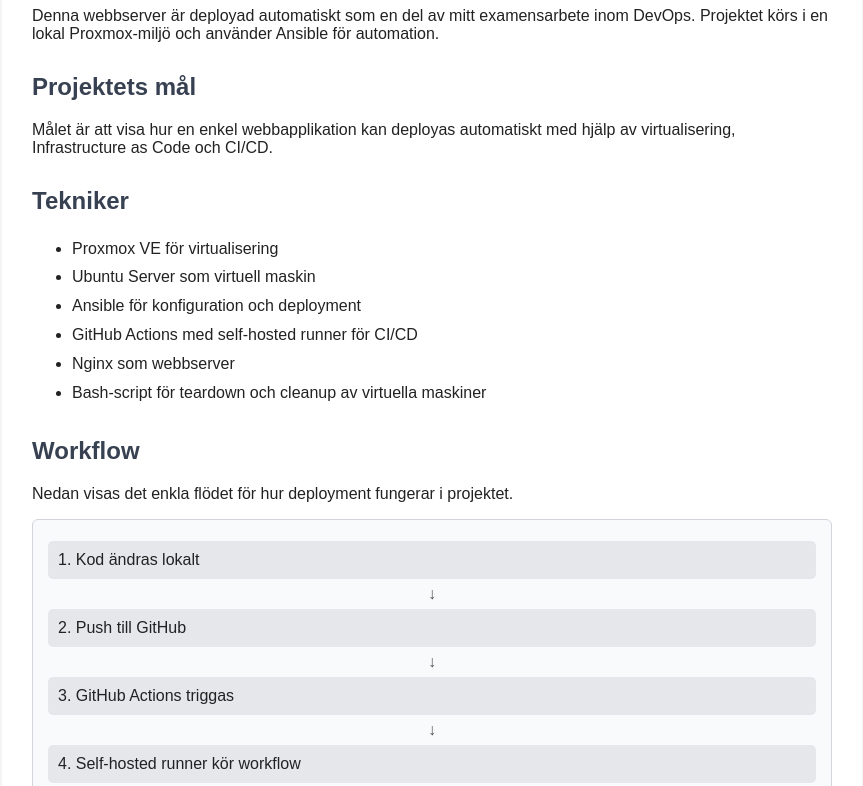
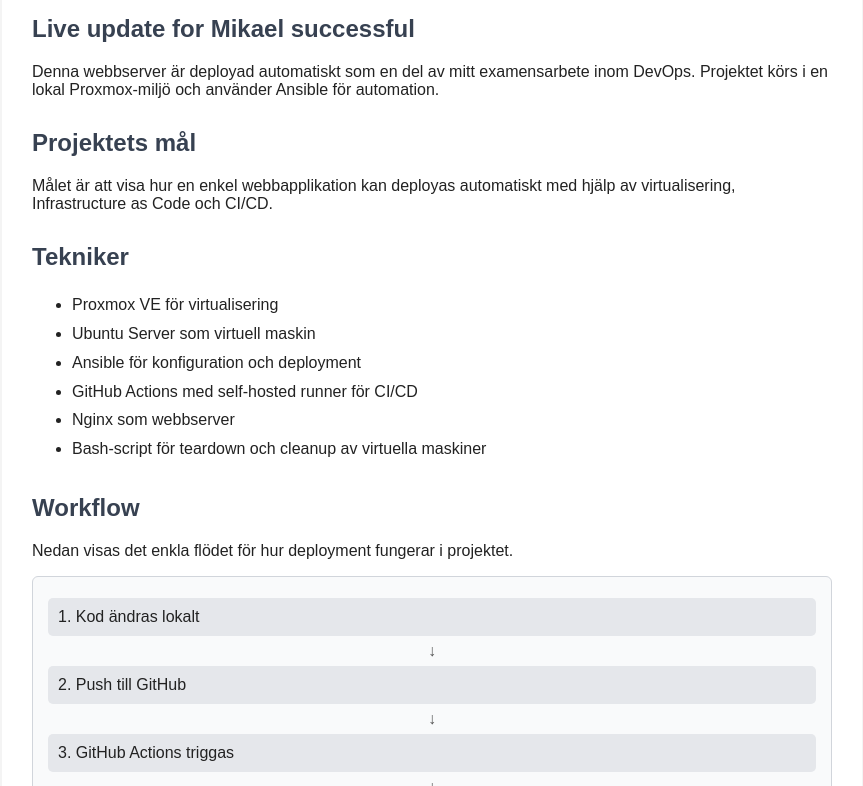
Before and after one commit to Hubba-ctrl/examensarbete, a plain HTML site: page index.html in a window 1280 px wide. Shown: the part 143-929 px from the top of the page, without its empty margins (208-1071 px from the left). Drawn offline with Linux system fonts and the light colour scheme.

Commit message:
förberedelse

```diff
--- a/index.html
+++ b/index.html
@@ -66,7 +66,7 @@
     <div class="container">
         <h1>DevOps Examensarbete</h1>
 
-        <!-- <h2>Live update for Mikael successful</h2> -->
+        <h2>Live update for Mikael successful</h2>
 
         <p>
             Denna webbserver är deployad automatiskt som en del av mitt examensarbete inom DevOps.
```
